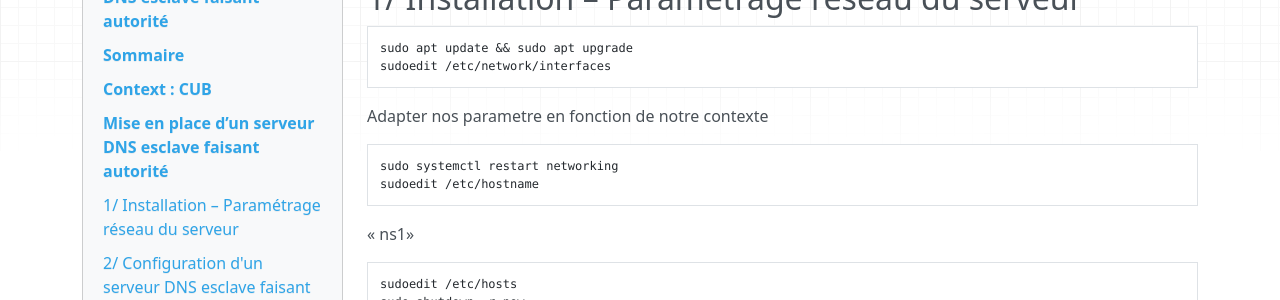
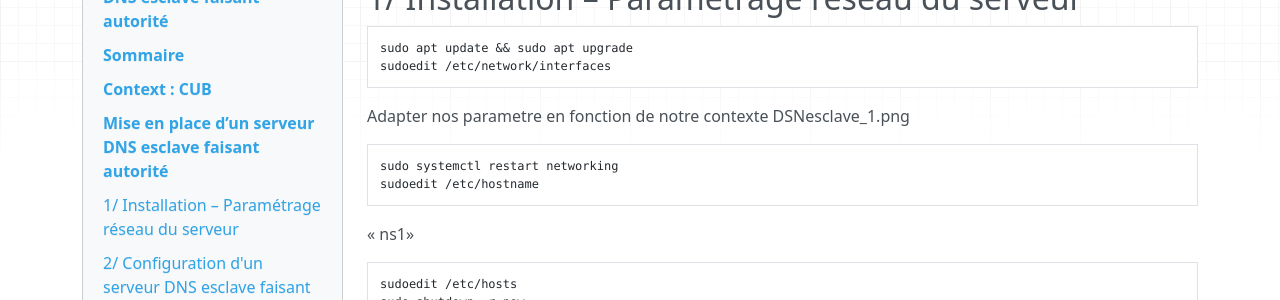
Before and after one commit to hugog36/CUBDOCUMENTATIONDORTMUND, an MkDocs documentation site: the page built from docs/documentation/DNS/LucienBescos - Exploitation des services - Mise en place d'un DNS recursif Esclave + Délegation de zone.md, in a window 1280 px wide and 900 px high, scrolled down 548 px. Shown: the part 155-455 px from the top of the window. Built offline with MkDocs 1.6.1, drawn with Linux system fonts in a browser that asks for light colours; nearby versions of some CDN libraries.

Commit message:
Update LucienBescos - Exploitation des services - Mise en place d'un DNS recursif Esclave + Délegation de zone.md

````diff
--- a/docs/documentation/DNS/LucienBescos - Exploitation des services - Mise en place d'un DNS recursif Esclave + Délegation de zone.md
+++ b/docs/documentation/DNS/LucienBescos - Exploitation des services - Mise en place d'un DNS recursif Esclave + Délegation de zone.md
@@ -25,6 +25,8 @@ sudoedit /etc/network/interfaces
 ```
 
 Adapter nos parametre en fonction de notre contexte
+DSNesclave_1.png
+
 
 ```bash
 sudo systemctl restart networking
````
